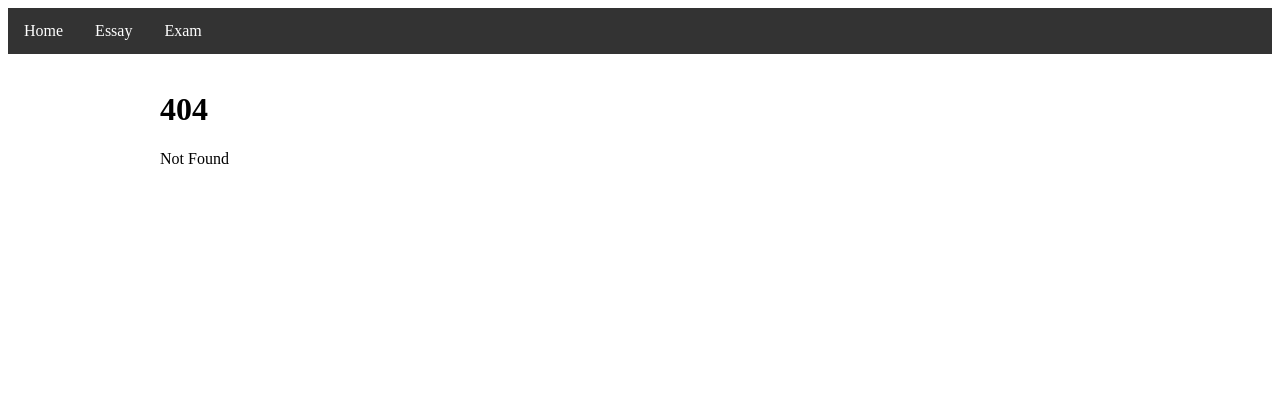
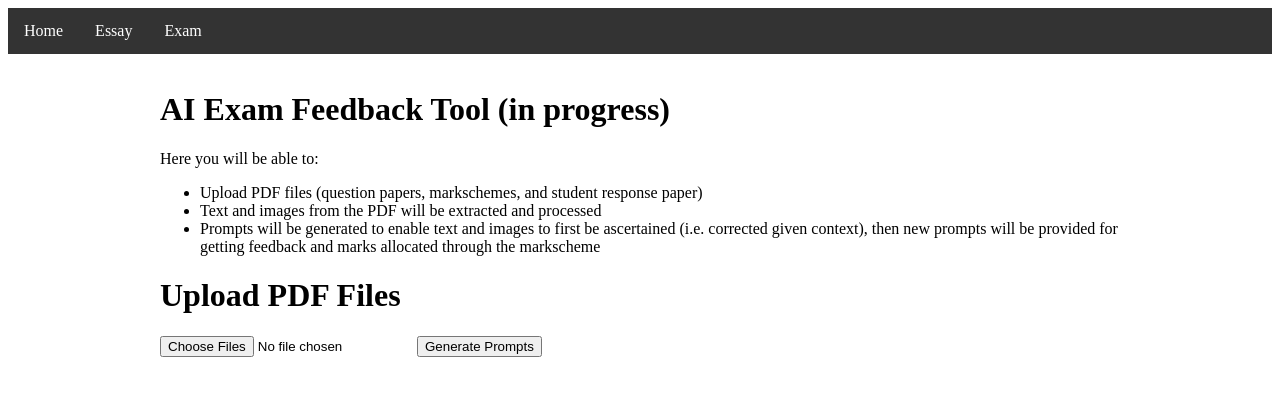
Before and after one commit to cggs-matthew-pham/er-stream, a SvelteKit app: page /exam in a window 1280 px wide. Before the commit this address had no page. Shown: the top 396 px of the page. Built offline with nearby package versions, Linux system fonts and the light colour scheme.

Commit message:
Added exam template

```diff
--- /dev/null
+++ b/src/routes/exam/+page.svelte
@@ -0,0 +1,26 @@
+<script>
+// Add your logic here for handling file uploads, extracting text and images, generating prompts, etc.
+</script>
+
+<main>
+    <h1>AI Exam Feedback Tool (in progress)</h1>
+    <div>
+        Here you will be able to:
+        <ul>
+            <li>Upload PDF files (question papers, markschemes, and student response paper)</li>
+            <li>Text and images from the PDF will be extracted and processed</li>
+            <li>Prompts will be generated to enable text and images to first be ascertained (i.e. corrected given context), then new prompts will be provided for getting feedback and marks allocated through the markscheme</li>
+        </ul>
+    </div>
+
+    <h1>Upload PDF Files</h1>
+    <input type="file" accept=".pdf" multiple />
+
+    <!-- Add your HTML markup here for displaying extracted text and images, generating prompts, etc. -->
+
+    <button>Generate Prompts</button>
+</main>
+
+<style>
+/* Add your CSS styles here */
+</style>
```
